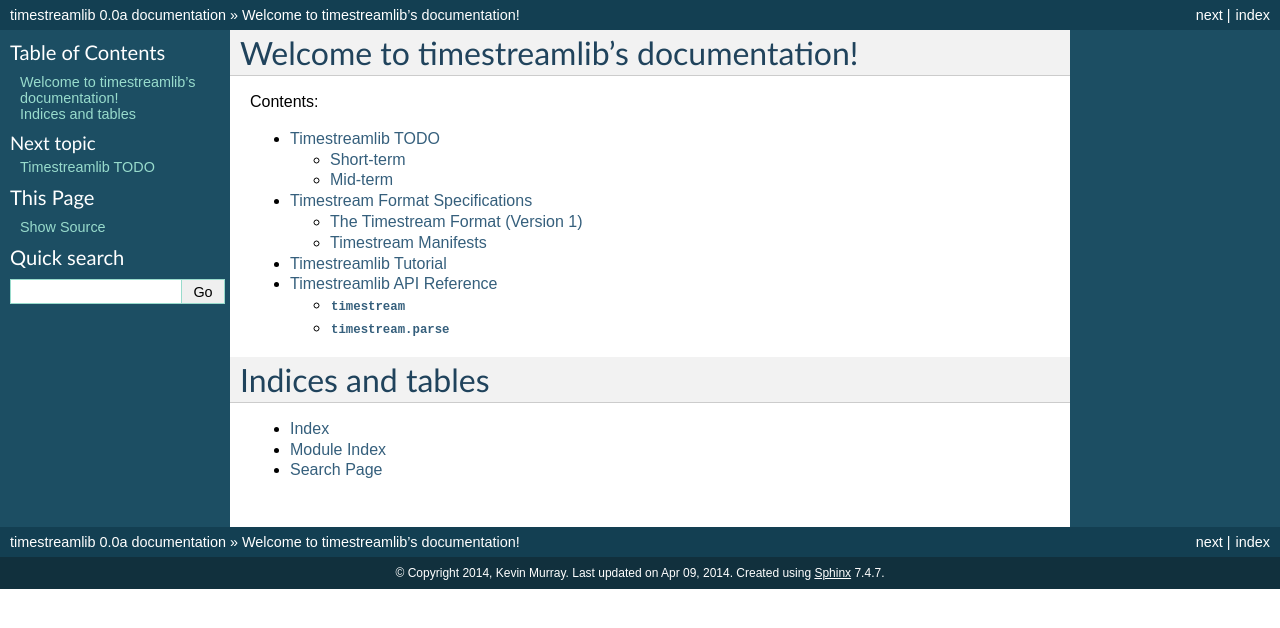
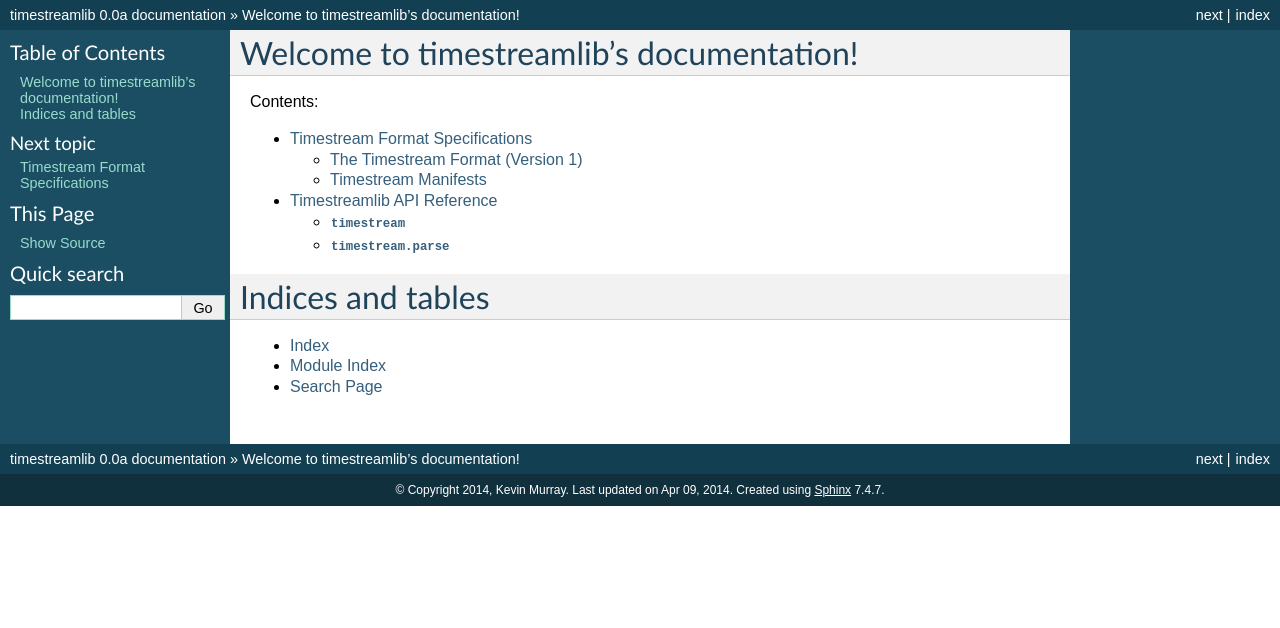
Before and after one commit to borevitzlab/timestreamlib, a Sphinx documentation site: the page built from doc/index.rst, in a window 1280 px wide. Shown: the top 628 px of the page. Built offline with Sphinx 7.4.7, drawn with Linux system fonts in a browser that asks for light colours.

Commit message:
[d/index.rst] comment out chapters not started

```diff
--- a/doc/index.rst
+++ b/doc/index.rst
@@ -1,8 +1,3 @@
-.. timestreamlib documentation master file, created by
-   sphinx-quickstart on Tue Apr  8 17:02:18 2014.
-   You can adapt this file completely to your liking, but it should at least
-   contain the root `toctree` directive.
-
 Welcome to timestreamlib's documentation!
 =========================================
 
@@ -11,10 +6,10 @@ Contents:
 .. toctree::
     :maxdepth: 2
 
-    todo
     spec
-    tutorial
     api
+..    todo
+..    tutorial
 
 
 Indices and tables
```
